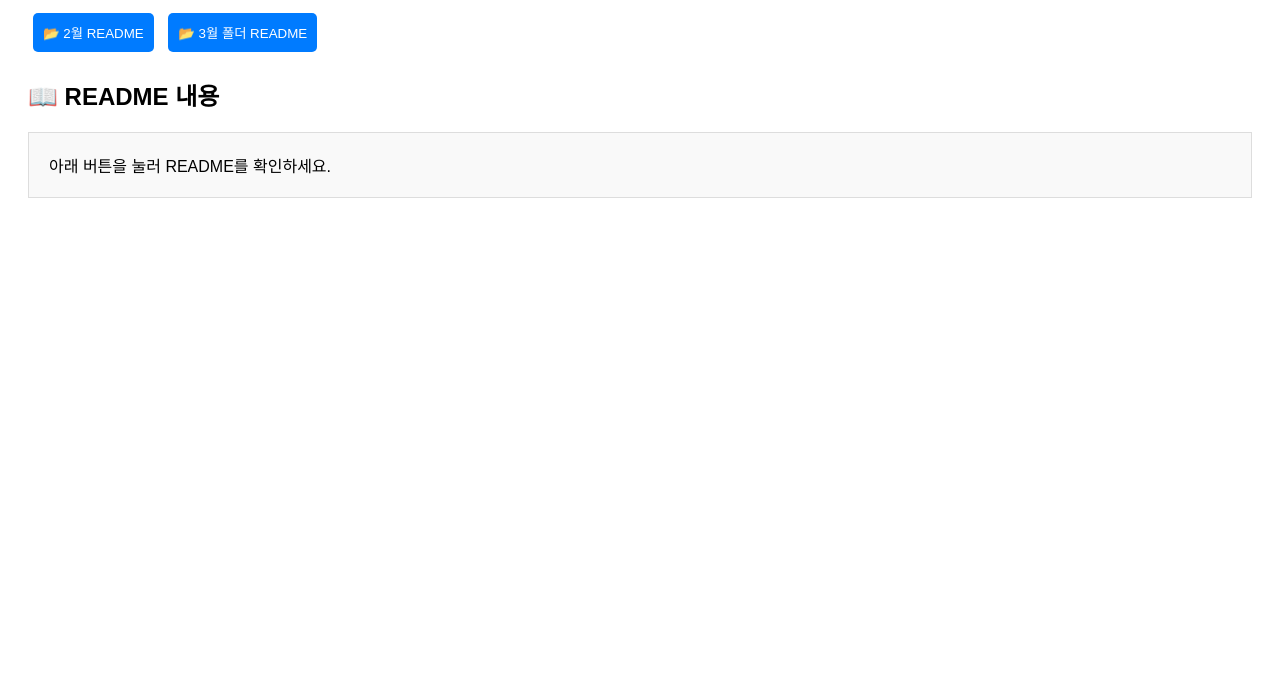
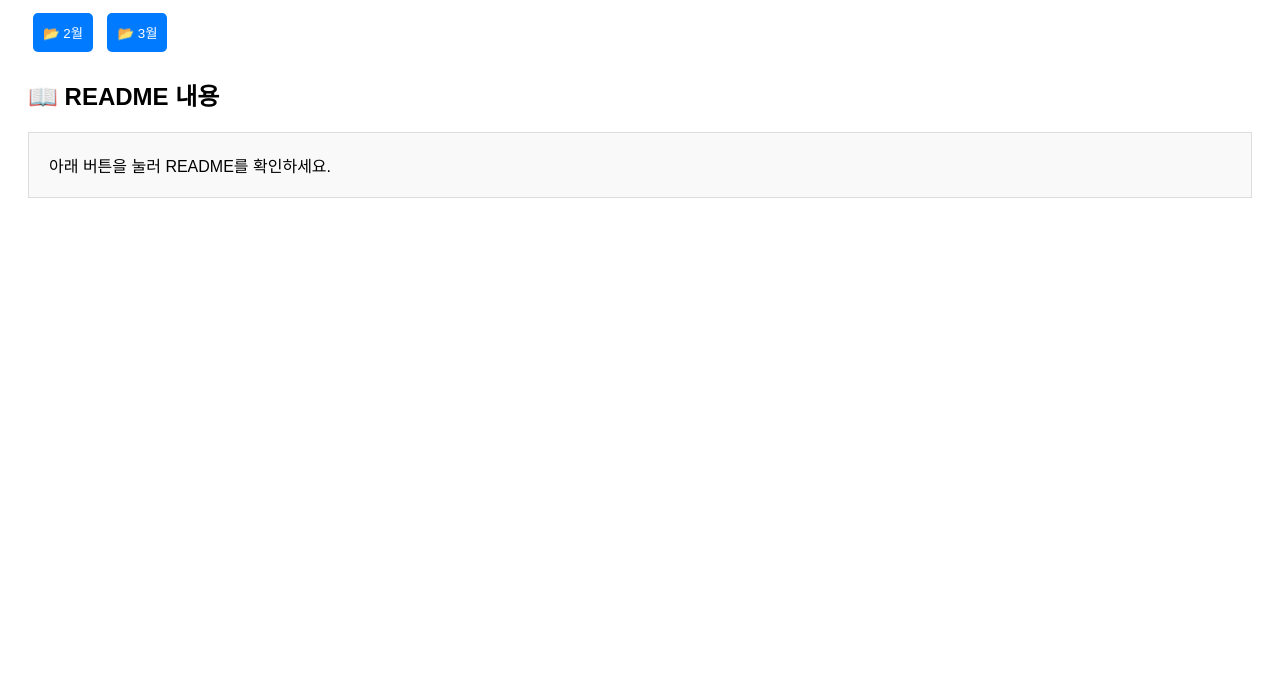
Before and after one commit to shim506/shim506.github.io, a plain HTML site: page index.html in a window 1280 px wide. Shown: the part 109-800 px from the top of the page. Drawn offline with Linux system fonts and the light colour scheme.

Commit message:
이미지 영역 수정

```diff
--- a/index.html
+++ b/index.html
@@ -41,8 +41,8 @@
 
 <h1>📁 망각 곡선을 이용한 TIL 정리</h1>
 
-<button onclick="loadReadme('2')">📂 2월 README</button>
-<button onclick="loadReadme('3')">📂 3월 폴더 README</button>
+<button onclick="loadReadme('2')">📂 2월 </button>
+<button onclick="loadReadme('3')">📂 3월 </button>
 
 <h2>📖 README 내용</h2>
 <div id="readme">아래 버튼을 눌러 README를 확인하세요.</div>
@@ -63,7 +63,7 @@
                 .replace(/\*\*(.*?)\*\*/gim, '<strong>$1</strong>') // 볼드 변환
                 .replace(/\*(.*?)\*/gim, '<em>$1</em>') // 이탤릭 변환
                 .replace(/\[(.*?)\]\((.*?)\)/gim, '<a href="$2">$1</a>') // 링크 변환
-                .replace(/!\[(.*?)\]\((.*?)\)/gim, '<img src="./' + folder + '/$2" alt="$1">') // 이미지 변환
+                .replace(/!\[(.*?)\]\((.*?)\)/gim, `<img src="./${folder}/$2" alt="$1">`) // 이미지 변환
                 .replace(/\n/gim, '<br>'); // 줄 바꿈 처리
 
             document.getElementById('readme').innerHTML = htmlContent;
```
Also changed, not shown: 1 other file.
